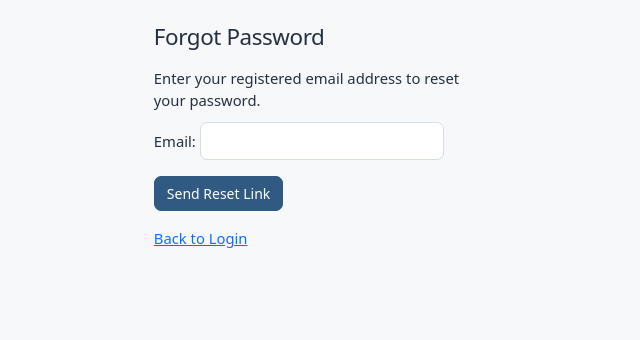
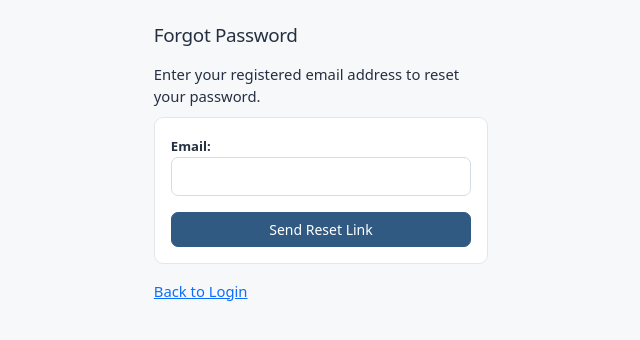
Before and after one commit to mehreen-7547/ai-assisted-inventory-manager, a Django app: page /password-reset/ in a window 1280 px wide. Shown: the top 340 px of the page, without its empty margins (319-959 px from the left). Run offline with Django 5.2, Linux system fonts and the light colour scheme; parts of the project's set-up code (start-up, migrations or seed data) failed here and were passed over.

Commit message:
Align account pages with shared compact UI

```diff
--- a/templates/accounts/password_reset.html
+++ b/templates/accounts/password_reset.html
@@ -8,18 +8,29 @@
 <div class="row justify-content-center">
     <div class="col-md-6 col-lg-5">
 
-        <h2 class="mb-3">Forgot Password</h2>
+        <h1 class="h3 mb-3">Forgot Password</h1>
 
         <p>
             Enter your registered email address
             to reset your password.
         </p>
 
-        <form method="POST">
+        <form method="POST" class="card card-body">
             {% csrf_token %}
 
             <div class="mb-3">
-                {{ form.as_p }}
+                {{ form.non_field_errors }}
+                {% for hidden in form.hidden_fields %}{{ hidden }}{{ hidden.errors }}{% endfor %}
+                <div class="d-grid gap-3">
+                    {% for field in form.visible_fields %}
+                    <div class="catalog-field">
+                        {{ field.label_tag }}
+                        <div class="d-grid">{{ field }}</div>
+                        {% if field.help_text %}<div class="form-text">{{ field.help_text }}</div>{% endif %}
+                        {{ field.errors }}
+                    </div>
+                    {% endfor %}
+                </div>
             </div>
 
             <button type="submit" class="btn btn-primary">
```
